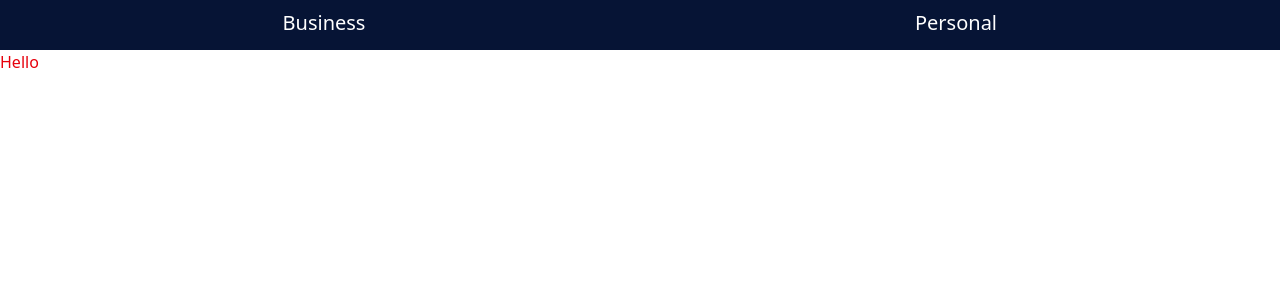
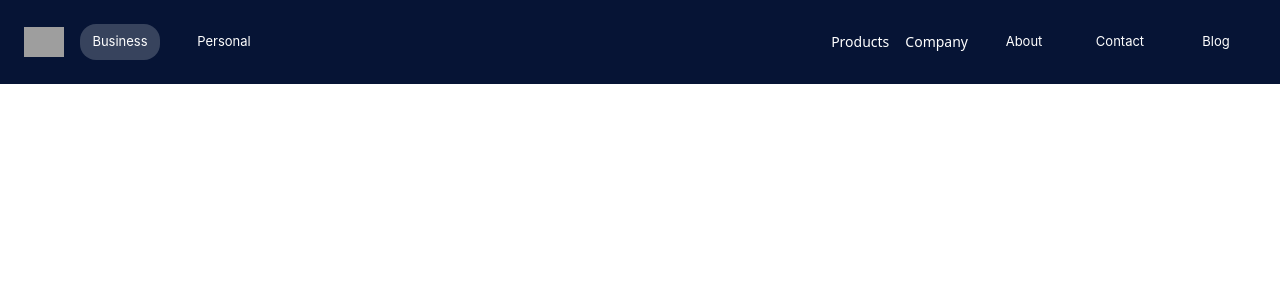
Before and after one commit to ebenezer-code/moniepointClone, a React (Vite) app: page / in a window 1280 px wide. Shown: the top 300 px of the page. Built offline with nearby package versions, Linux system fonts and the light colour scheme; grey boxes are pictures that could not be loaded.

Commit message:
Modal Header first fix

```diff
--- a/src/App.jsx
+++ b/src/App.jsx
@@ -1,11 +1,11 @@
-import Layout from "./components/Layout"
+import Header from "./components/Header"
 function App() {
 
 
   return (
-     <Layout>
-        <h1 className="text-red-600">Hello</h1>
-     </Layout>
+      <>
+      <Header />
+      </>
   )
 }
 
--- /dev/null
+++ b/src/components/Header.jsx
@@ -0,0 +1,60 @@
+// src/components/Header.jsx
+import { useState } from "react";
+import Layout from "./Layout";
+import logo from "../assets/headerIcons/logo.png";
+import Menu from "./Menu";
+
+const navItems = ["Business", "Personal"];
+const moreNavItems = ["About", "Contact", "Blog"];
+
+function Header() {
+  const [state, setState] = useState({ isActive: "Business" });
+
+  return (
+    <Layout className="relative">
+      <div className="bg-[#061435] fixed top-0 left-0 w-full z-50">
+        <div className="max-w-7xl mx-auto flex items-center justify-between p-6">
+          <div className="grid grid-cols-[auto_1fr] gap-4 items-center">
+            <img src={logo} className="max-h-[30px]" />
+
+            <ul className="flex text-white font-[Inter] text-[13px] gap-6 items-center">
+              {navItems.map((item, index) => (
+                <li
+                  key={index}
+                  onClick={() => setState({ ...state, isActive: item })}
+                  className={`${
+                    state.isActive === item
+                      ? "bg-[#37435D]"
+                      : "hover:bg-[#37435D]"
+                  } min-w-[80px] min-h-[36px] transition-all duration-300 rounded-2xl cursor-pointer text-center flex items-center justify-center`}
+                >
+                  {item}
+                </li>
+              ))}
+            </ul>
+          </div>
+          <div className="flex items-center gap-4">
+            <Menu />
+            <ul className="flex items-center text-white font-[Inter] text-[13px] gap-4">
+              {moreNavItems.map((item, index) => (
+                <li
+                  key={index}
+                  onClick={() => setState({ ...state, isActive: item })}
+                  className={`${
+                    state.isActive === item
+                      ? "bg-[#37435D]"
+                      : "hover:bg-[#37435D]"
+                  } min-w-[80px] min-h-[36px] transition-all duration-300 rounded-2xl cursor-pointer text-center flex items-center justify-center`}
+                >
+                  {item}
+                </li>
+              ))}
+            </ul>
+          </div>
+        </div>
+      </div>
+    </Layout>
+  );
+}
+
+export default Header;
--- a/src/components/Layout.jsx
+++ b/src/components/Layout.jsx
@@ -1,20 +1,13 @@
-import { useState } from "react"
+
 
 
 export default function Layout({children, className = ""}) {
-    const[isActive, setIsActive] = useState(false);
 
   return (
-    <div className={`min-height-screen overflow-y-auto overflow-x-hidden perspective-[30px] ${className}`}>
-        <div className="bg-[#061435] h-[50px]">
-            <ul className="grid grid-cols-2 font-sans text-[20px] text-white text-center p-2 le">
-                <li className="">Business</li>
-                <li className="">Personal</li>
-            </ul>
-        </div>
-
+    <div className={`min-h-screen overflow-y-auto overflow-x-hidden perspective-[30px] ${className}`}>
+      <div className="pt-[100px]">
        {children}
-
+     </div>
     </div>
   )
 }
--- /dev/null
+++ b/src/components/Menu.jsx
@@ -0,0 +1,77 @@
+import { useState } from "react";
+import { subMenu as menuData } from "../data/menu";
+
+function Menu() {
+  const [activeMenu, setActiveMenu] = useState(null);
+  const [activeSubIndex, setActiveSubIndex] = useState(null);
+  const [hoverSubIndex, setHoverSubIndex] = useState(null);
+
+  const getActiveSub = () => hoverSubIndex ?? activeSubIndex;
+
+  return (
+    <div className="relative">
+      <ul
+        className="flex gap-4 text-white text-sm relative"
+        onMouseEnter={() => {}}
+        onMouseLeave={() => {
+          setActiveMenu(null);
+          setHoverSubIndex(null);
+        }}
+      >
+        {menuData.map((menu, i) => (
+          <li
+            key={i}
+            onMouseEnter={() => {
+              setActiveMenu(i);
+              setHoverSubIndex(null);
+            }}
+            className="cursor-pointer relative transition-all ease-in-out duration-200"
+          >
+            {menu.name}
+
+            {activeMenu === i && (
+              <div className="absolute top-full left-1/2 -translate-x-1/2 bg-red-600 text-white shadow-lg rounded-md p-4 z-50 flex gap-8 transition-all duration-300 min-w-[400px]">
+                <div className="w-1/2">
+                  {menu.submenu?.map((sub, j) => {
+                    const isActive = getActiveSub() === j;
+                    return (
+                      <div
+                        key={j}
+                        className={`cursor-pointer p-2 rounded-md transition-all duration-200 ${
+                          isActive
+                            ? "bg-white text-red-600 font-semibold"
+                            : "hover:bg-red-500"
+                        }`}
+                        onMouseEnter={() => setHoverSubIndex(j)}
+                        onClick={() => setActiveSubIndex(j)}
+                      >
+                        <p>{sub.name}</p>
+                        {sub.about && (
+                          <p className="text-xs text-gray-200">{sub.about}</p>
+                        )}
+                      </div>
+                    );
+                  })}
+                </div>
+                <div className="w-1/2 transition-opacity duration-300">
+                  {menu.submenu?.[getActiveSub()]?.submenu?.map((item, k) => (
+                    <div key={k} className="p-2">
+                      {item.name}
+                      {item.comingSoon && (
+                        <span className="ml-2 text-yellow-300 text-xs">
+                          (Coming Soon)
+                        </span>
+                      )}
+                    </div>
+                  ))}
+                </div>
+              </div>
+            )}
+          </li>
+        ))}
+      </ul>
+    </div>
+  );
+}
+
+export default Menu;
--- /dev/null
+++ b/src/data/menu.js
@@ -0,0 +1,91 @@
+export const subMenu = [
+  {
+    name: "Products",
+    icon: "",
+    submenu: [
+      {
+        name: "Banking",
+        about: "",
+        icon: "",
+        submenu: [
+          { name: "Business Account", about: "", icon: "" },
+          { name: "USSD", about: "", icon: "" }
+        ]
+      },
+      {
+        name: "Credit",
+        about: "Business and Individual loans",
+        icon: "",
+        submenu: [
+          {
+            name: "Working capital loans",
+            about: "Flexible loans that help your business grow",
+            icon: ""
+          },
+          {
+            name: "Overdraft",
+            about: "Keep your business going even when money is low",
+            icon: "",
+            comingSoon: true
+          },
+          {
+            name: "Salary advance",
+            about: "Provide salary advance for employees",
+            icon: "",
+            comingSoon: true
+          }
+        ]
+      },
+      {
+        name: "Payments",
+        about: "Accept payments from anywhere",
+        icon: "",
+        submenu: [
+          {
+            name: "POS terminal",
+            about: "Accept card and transfer payments with the Moniepoint POS terminal",
+            icon: ""
+          },
+          {
+            name: "Web Payments(Monnify)",
+            about: "Collect web payments with ease using Monnify",
+            icon: ""
+          }
+        ]
+      },
+      {
+        name: "Business Management",
+        about: "Easy business money managements and reports",
+        icon: "",
+        submenu: [
+          {
+            name: "Expense Cards",
+            about: "Get a secure card for your business expenses",
+            icon: ""
+          },
+          {
+            name: "CAC registration",
+            about:
+              "Easily register your business name via our banking dashboard and get CAC-approved in just five days.",
+            icon: ""
+          },
+          {
+            name: "Bookkeeping",
+            about: "Manage your business finances with ease and efficiency",
+            icon: "",
+            comingSoon: true
+          }
+        ]
+      }
+    ]
+  },
+  {
+    name: "Company",
+    icon: "",
+    submenu: [
+      { name: "culture", icon: "" },
+      { name: "Career", icon: "" },
+      { name: "Press", icon: "" }
+    ]
+  }
+];
```
